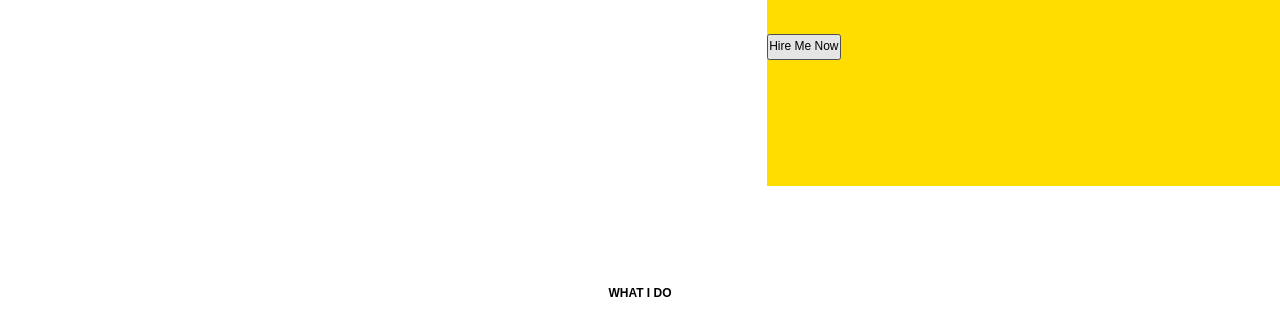
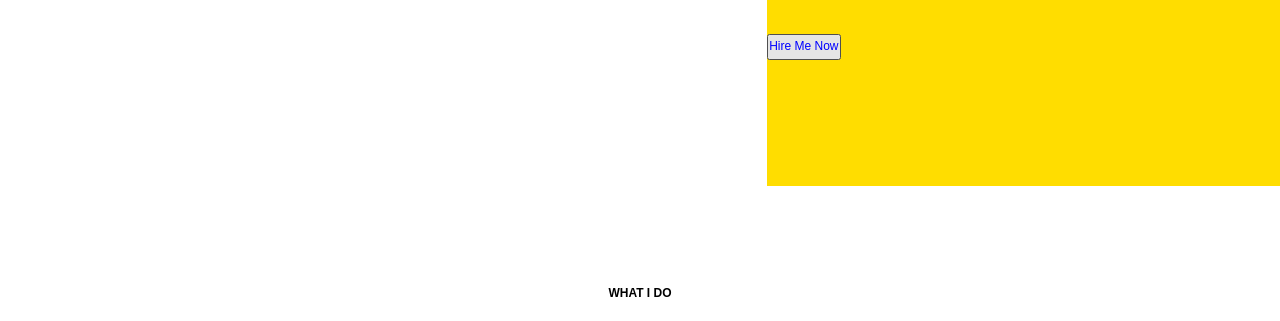
Before and after one commit to Abugre2024/My-portfolio, a plain HTML site: page index.html in a window 1280 px wide. In both pictures the pointer is over the button "Hire Me Now". Shown: the part 479-800 px from the top of the page. Drawn offline with Linux system fonts and the light colour scheme.

Commit message:
Added button hover

```diff
--- a/style.css
+++ b/style.css
@@ -74,6 +74,12 @@ nav h4 {
   color: rgb(0, 0, 0);
   line-height: 21.6px;
   text-align: start;
+  cursor: pointer;
+
+}
+
+.hero-info button:hover{
+  color: blue;
 }
 
 .works {
```
